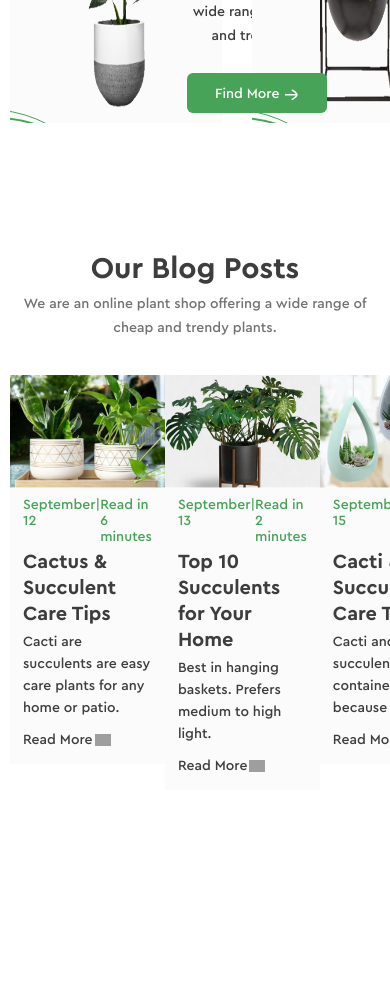
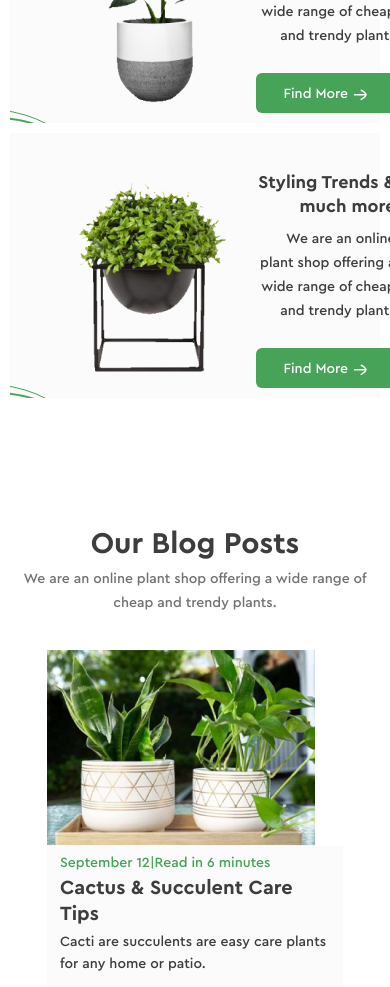
Before and after one commit to progdidi/greenshop, a React (Create React App) app: page / in a window 390 px wide. Shown: the part 2040-3027 px from the top of the page. Built offline with nearby package versions, Linux system fonts and the light colour scheme; grey boxes are pictures that could not be loaded.

Commit message:
media styles

```diff
--- a/src/pages/MainPage/mainPage.scss
+++ b/src/pages/MainPage/mainPage.scss
@@ -130,3 +130,59 @@
         justify-content: space-between;
     }
 }
+
+@media (max-width: 1200px) {
+    .posts {
+        &__items {
+            max-width: 80%;
+            margin: 0 auto;
+            display: grid;
+            grid-template-columns: repeat(2, 1fr);
+            grid-column-gap: 20px;
+            grid-row-gap: 10px;
+        }
+
+        .post {
+            max-width: 100%;
+        }
+    }
+
+}
+
+@media (max-width: 1000px) {
+    .advance {
+        &__items {
+            display: block;
+        }
+        &__item {
+            max-width: 600px;
+            margin: 0 auto;
+            margin-bottom: 10px;
+        }
+    }
+}
+
+@media (max-width: 600px) {
+    .advance {
+        &__item {
+            padding: 26px 20px 10px 24px;
+            display: grid;
+            grid-template-columns: repeat(2, 1fr);
+            align-items: center;
+            &-img {
+                object-fit: cover;
+                width: 70%;
+            }
+        }
+    }
+
+    .posts {
+        &__items {
+            display: block;
+            .post {
+                margin-bottom: 20px;
+            }
+        }
+    }
+
+}
```
